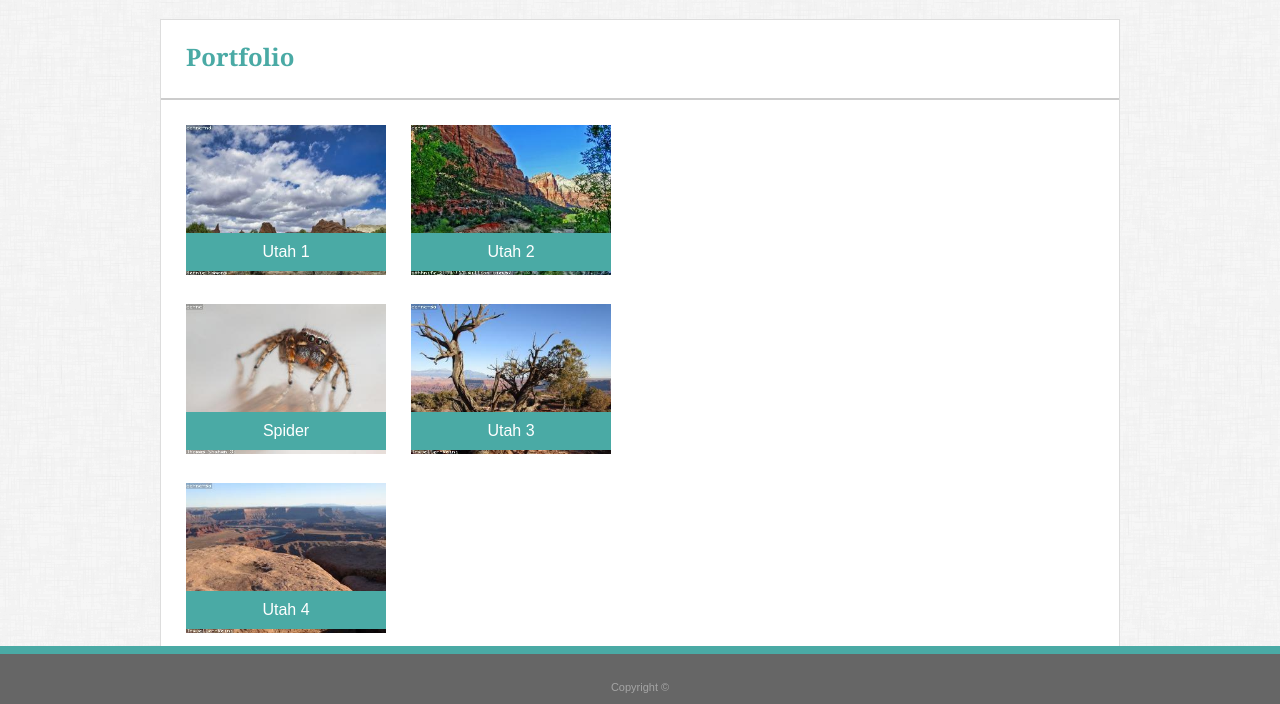
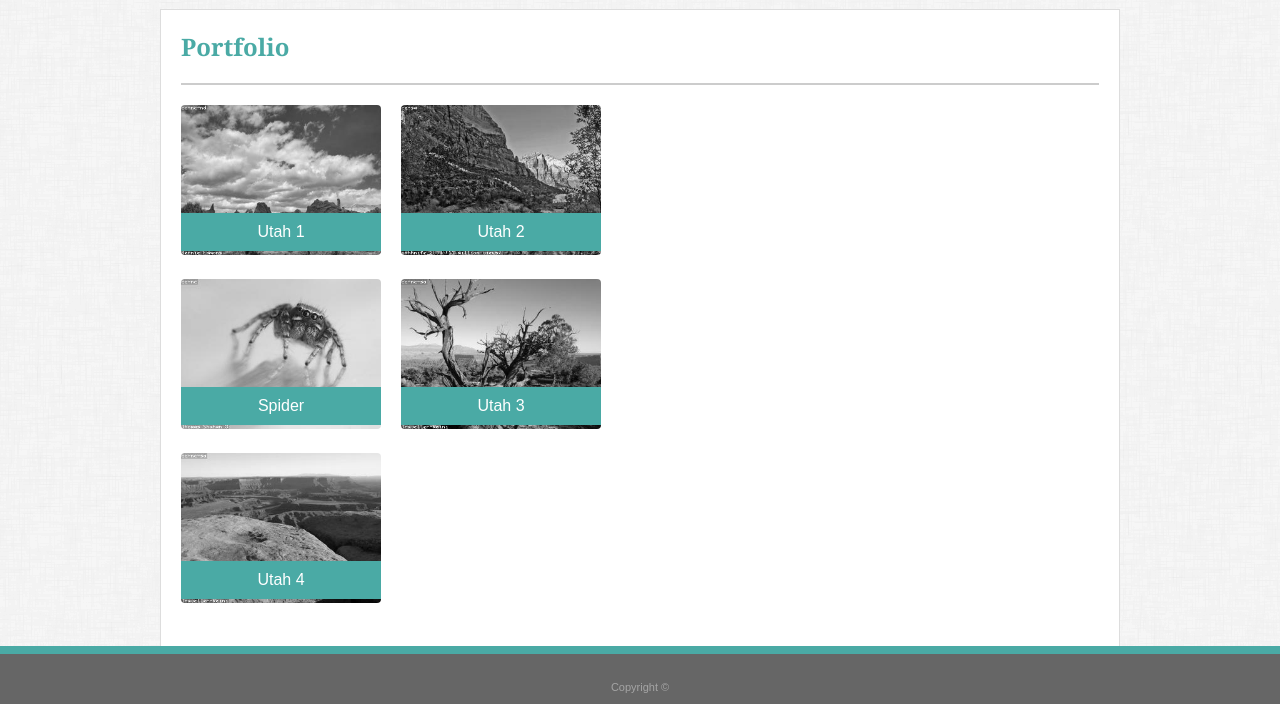
Before and after one commit to torqie/Basic-Portfolio, a plain HTML site: page portfolio.html in a window 1280 px wide. Shown: the part 96-800 px from the top of the page. Drawn offline with Linux system fonts and the light colour scheme.

Commit message:
Fixed styling on all pages

```diff
--- a/assets/css/portfolio.css
+++ b/assets/css/portfolio.css
@@ -1,6 +1,6 @@
 /** START -- PORTFOLIO PAGE **/
 #portfolio {
-    margin-left:25px;
+
 }
 
 #portfolio .portfolio-item {
@@ -8,12 +8,36 @@
     float: left;
     text-align: center;
     color:white;
-    margin: 0 25px 25px 0;
+    margin: 0 20px 20px 0;
+}
+
+#portfolio .portfolio-item:hover {
+    position: relative;
+    float: left;
+    text-align: center;
+    color:white;
+    margin: 0 20px 20px 0;
 }
 
 #portfolio .portfolio-item img {
     width: 200px;
     padding:0;
+    filter: grayscale(100%);
+    -webkit-filter: grayscale(100%);
+    -webkit-transition: all 1s ease;
+    border-radius: 4px 4px 4px 4px;
+    -moz-border-radius: 4px 4px 4px 4px;
+    -webkit-border-radius: 4px 4px 4px 4px;
+    border: 0px solid #000000;
+}
+
+#portfolio .portfolio-item img:hover {
+    filter: grayscale(0%);
+    -webkit-filter: grayscale(0%);
+    transition: filter 1s ease;
+    -webkit-box-shadow: 0px 0px 5px 0px rgba(0,0,0,0.75);
+    -moz-box-shadow: 0px 0px 5px 0px rgba(0,0,0,0.75);
+    box-shadow: 0px 0px 5px 0px rgba(0,0,0,0.75);
 }
 
 #portfolio .portfolio-item .desc {
--- a/assets/css/style.css
+++ b/assets/css/style.css
@@ -33,7 +33,7 @@ a:hover, a:active, a.active{
 
 hr {
     border: 1px solid #cccccc;
-    margin-bottom: 25px;
+    margin: 0 0 20px 0;
 }
 
 
@@ -47,7 +47,7 @@ header {
 
 header h1 {
     margin:0;
-    padding:25px;
+    padding:20px;
     background-color: #4aaaa5;
     color:#ffffff;
     float: left;
@@ -62,7 +62,7 @@ header nav {
 header nav ul li{
     position: relative;
     display: inline-block;
-    margin: 0 0 0 15px;
+    margin: 0 0 0 10px;
     padding:0;
 }
 /** END -- HEADER **/
@@ -71,14 +71,14 @@ header nav ul li{
 #main-content{
     background-color: #ffffff;
     border: 1px solid #dddddd;
-    width:958px;
+    width:918px;
     margin-top: 20px;
+    padding:20px;
 
 }
 
 #main-content h2{
-    margin-bottom:25px;
-    margin-left: 25px;
+    margin: 0 0 20px 0;
 }
 /** END -- MAIN CONTENT **/
 
--- a/portfolio.html
+++ b/portfolio.html
@@ -31,34 +31,34 @@
         <hr />
         <div id="portfolio">
             <div class="row clearfix">
-                <div class="portfolio-item">
+                <a href="#" class="portfolio-item">
                     <img src="assets/images/utah1.jpg" alt="Utah 1 Picture" />
                     <div class="desc">Utah 1</div>
-                </div>
+                </a>
 
-                <div class="portfolio-item">
+                <a href="#" class="portfolio-item">
                     <img src="assets/images/utah2.jpg" alt="Utah 2 Picture" />
                     <div class="desc">Utah 2</div>
-                </div>
+                </a>
             </div>
 
             <div class="row clearfix">
-                <div class="portfolio-item">
+                <a href="#" class="portfolio-item">
                     <img src="assets/images/utah3.jpg" alt="Spider Picture" />
                     <div class="desc">Spider</div>
-                </div>
+                </a>
 
-                <div class="portfolio-item">
+                <a href="#" class="portfolio-item">
                     <img src="assets/images/utah4.jpg" alt="Utah 3 Picture" />
                     <div class="desc">Utah 3</div>
-                </div>
+                </a>
             </div>
 
             <div class="row clearfix">
-                <div class="portfolio-item">
+                <a href="#" class="portfolio-item">
                     <img src="assets/images/utah5.jpg" alt="Utah 4 Picture" />
                     <div class="desc">Utah 4</div>
-                </div>
+                </a>
             </div>
 
         </div>
```
Also changed, not shown: assets/css/about.css (+6 -3 lines), assets/css/contact.css (+18 -5 lines), contact.html (+6 -4 lines).
